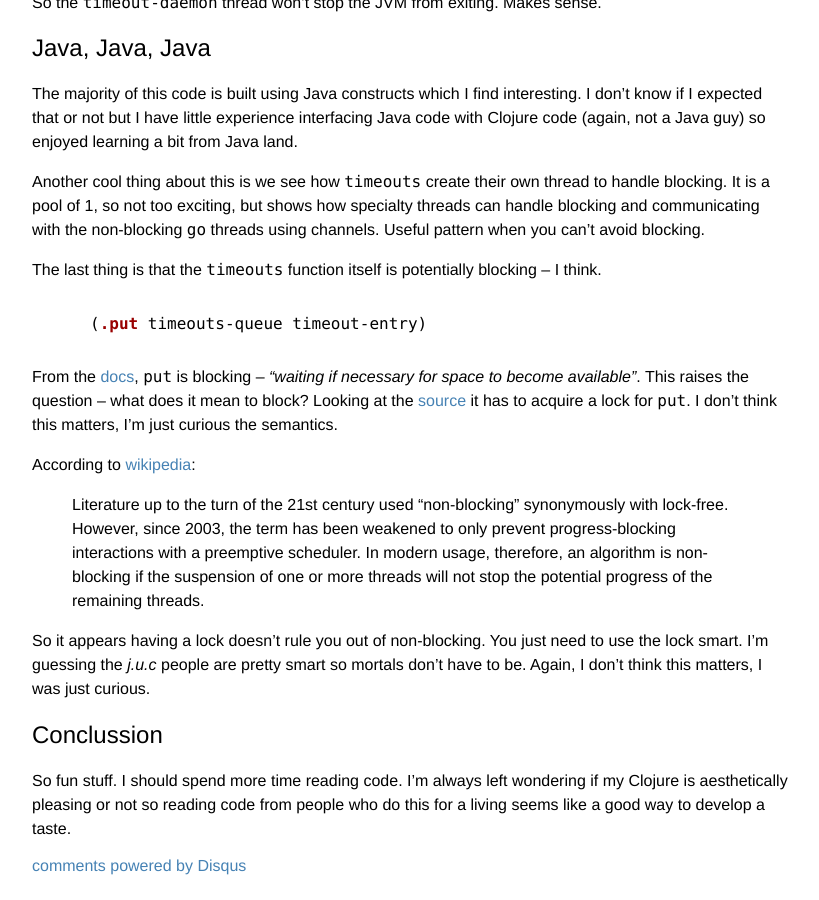
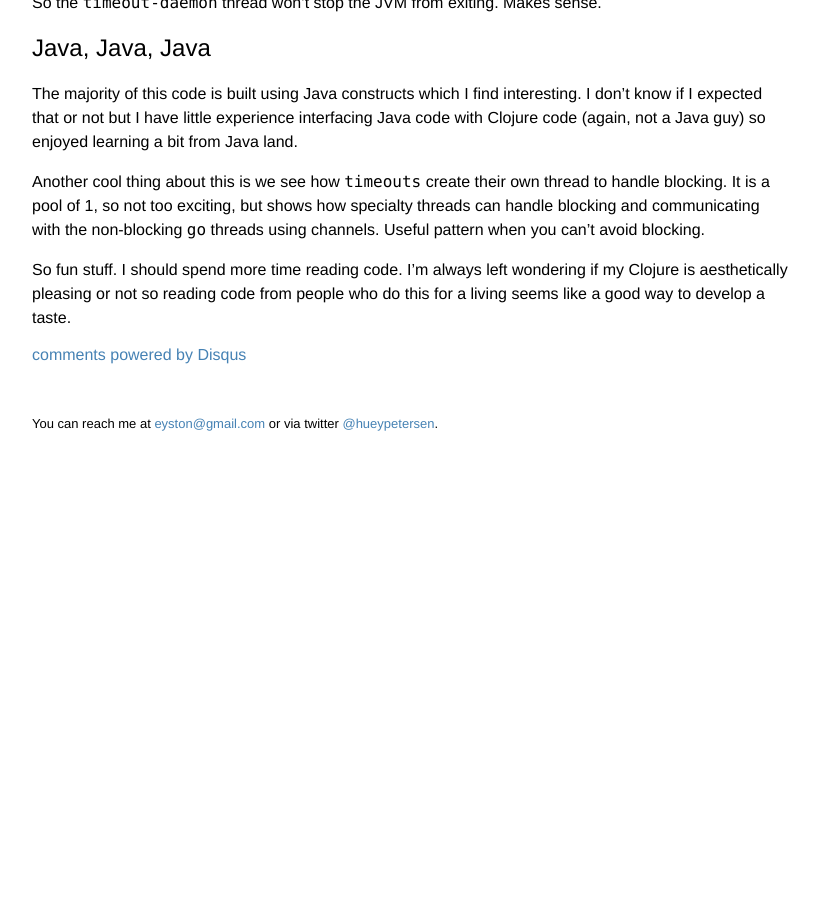
Before and after one commit to ambroisep/hueypetersen, a Jekyll site: the page built from _posts/2013-07-10-code-read-of-core-async-timeouts.markdown, in a window 1280 px wide and 900 px high, scrolled down 5017 px. Shown: the whole window, without its empty margins (228-1047 px from the left). Built offline with Jekyll 4.4.1, drawn with Linux system fonts in a browser that asks for light colours; comment, search, counter and statistics services are not loaded; after the commit the page ends 5512 px from its top, so only the background shows below that.

Commit message:
removed the blocking thing -- I think distraction

```diff
--- a/_posts/2013-07-10-code-read-of-core-async-timeouts.markdown
+++ b/_posts/2013-07-10-code-read-of-core-async-timeouts.markdown
@@ -218,23 +218,4 @@ The majority of this code is built using Java constructs which I find interestin
 
 Another cool thing about this is we see how `timeouts` create their own thread to handle blocking.  It is a pool of 1, so not too exciting, but shows how specialty threads can handle blocking and communicating with the non-blocking `go` threads using channels.  Useful pattern when you can't avoid blocking.
 
-The last thing is that the `timeouts` function itself is potentially blocking -- I think.
-
-{% highlight clojure %}
-
-(.put timeouts-queue timeout-entry)
-
-{% endhighlight %}
-
-From the [docs](http://docs.oracle.com/javase/6/docs/api/java/util/concurrent/BlockingQueue.html#put%28E%29), `put` is blocking -- *"waiting if necessary for space to become available"*.  This raises the question -- what does it mean to block?  Looking at the [source](http://fuseyism.com/classpath/doc/java/util/concurrent/DelayQueue-source.html) it has to acquire a lock for `put`.  I don't think this matters, I'm just curious the semantics.
-
-According to [wikipedia](http://en.wikipedia.org/wiki/Non-blocking_algorithm):
-
-> Literature up to the turn of the 21st century used "non-blocking" synonymously with lock-free. However, since 2003, the term has been weakened to only prevent progress-blocking interactions with a preemptive scheduler. In modern usage, therefore, an algorithm is non-blocking if the suspension of one or more threads will not stop the potential progress of the remaining threads.
-
-So it appears having a lock doesn't rule you out of non-blocking.  You just need to use the lock smart.  I'm guessing the *j.u.c* people are pretty smart so mortals don't have to be.  Again, I don't think this matters, I was just curious.
-
-Conclussion
----
-
 So fun stuff.  I should spend more time reading code.  I'm always left wondering if my Clojure is aesthetically pleasing or not so reading code from people who do this for a living seems like a good way to develop a taste.
```
